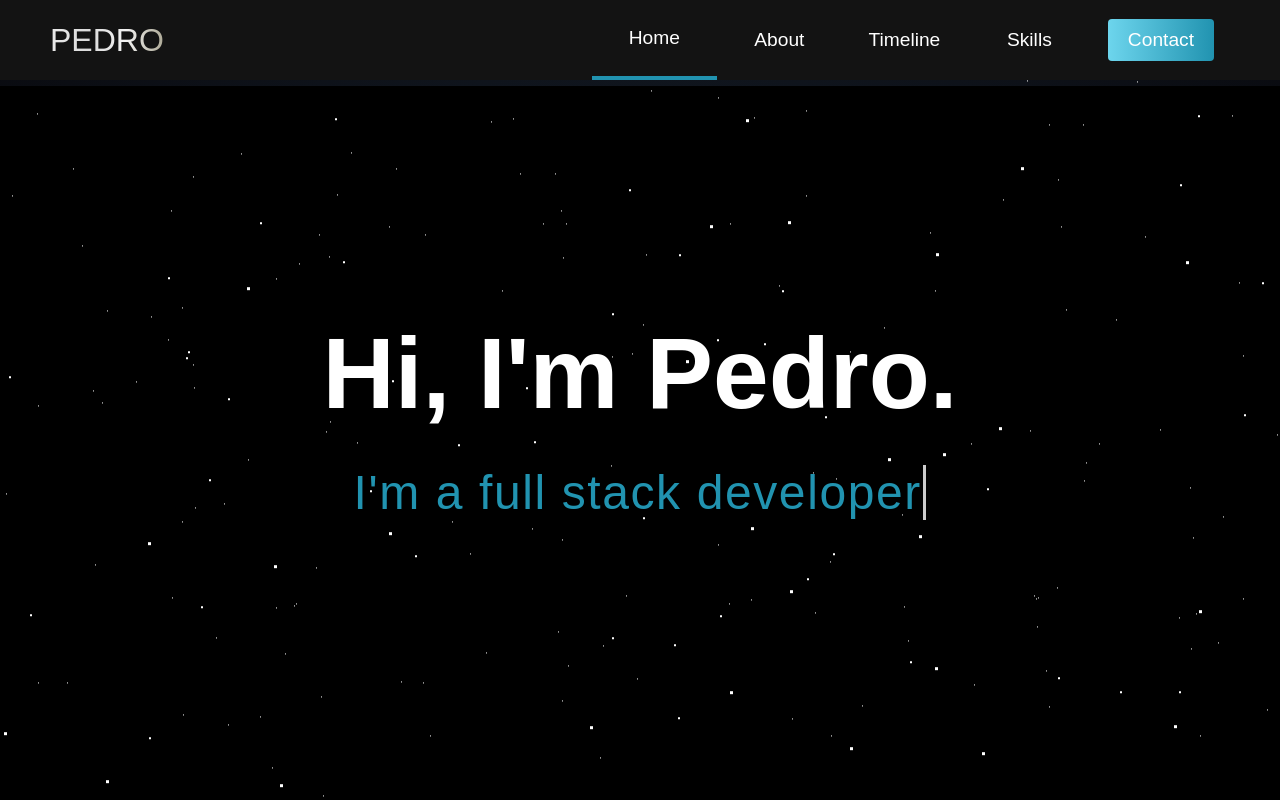
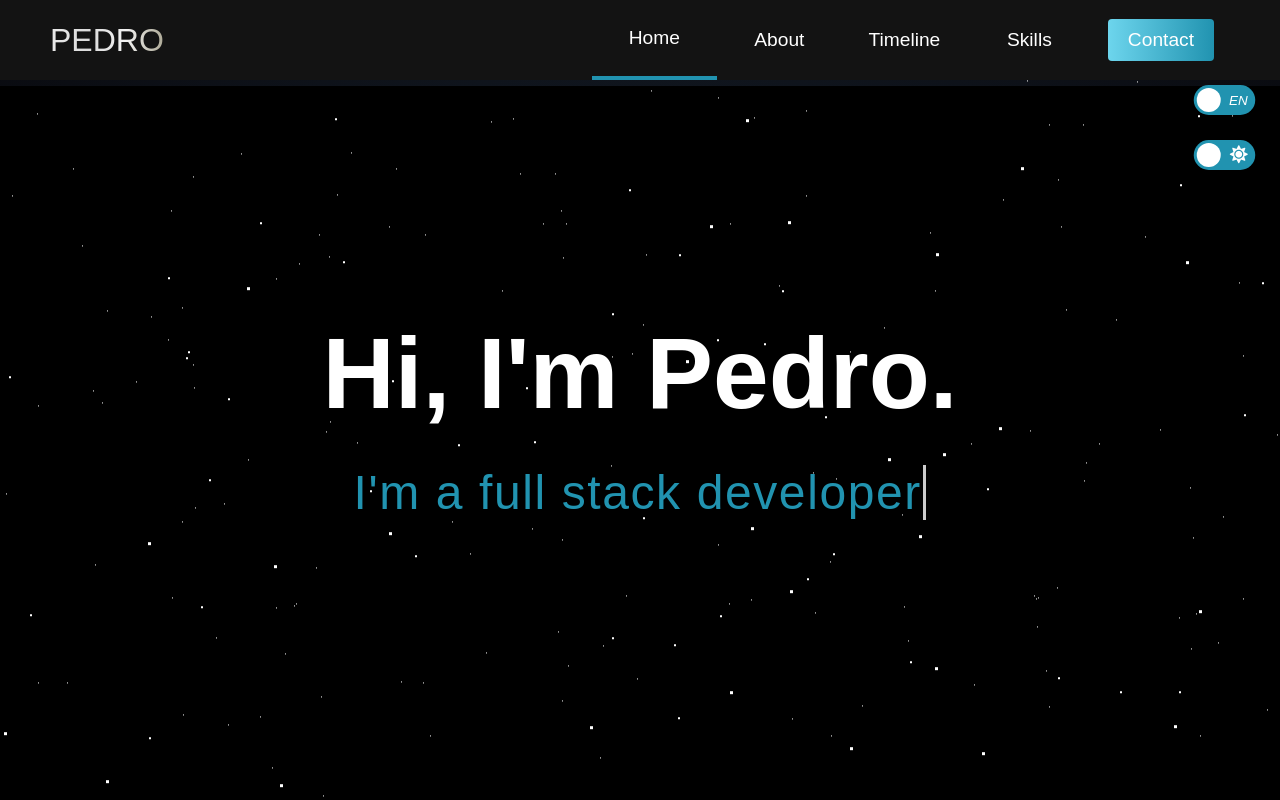
Before and after one commit to pedrofernandoch/pedrofernandoch.github.io, a plain HTML site: page index.html in a window 1280 px wide. Shown: the top 800 px of the page. Drawn offline with nearby package versions, Linux system fonts and the light colour scheme; a web font is replaced by a local one.

Commit message:
Adding switcher

```diff
--- /dev/null
+++ b/assets/css/style-switcher.css
@@ -0,0 +1,66 @@
+.style-switcher {
+    position: fixed;
+    right: 0;
+    top: 90px;
+    padding: 200px;
+    z-index: 101;
+    border-radius: 5px;
+    transition: all 0.3s ease;
+    transform: translateX(95%)
+}
+
+.style-switcher .s-icon {
+    position: absolute;
+    right: 100%;
+    margin-right: 15px;
+    cursor: pointer;
+    transition: all 0.3s ease;
+}
+
+.style-switcher .language {
+    top: 0;
+    font-size: 9px;
+    color: white;
+}
+
+.style-switcher .day-night {
+    top: 55px;
+    color: white;
+}
+
+@import url('https://fonts.googleapis.com/css?family=Muli&display=swap');
+
+.checkbox {
+    opacity: 0;
+    position: absolute;
+}
+
+.label {
+    background-color: #2193b0;
+    border-radius: 50px;
+    cursor: pointer;
+    display: flex;
+    align-items: center;
+    justify-content: space-between;
+    padding: 5px;
+    position: relative;
+    height: 20px;
+    width: 41px;
+    transform: scale(1.5);
+}
+
+.label .ball {
+    background-color: white;
+    border-radius: 50%;
+    position: absolute;
+    top: 1.9px;
+    left: 2px;
+    height: 16px;
+    width: 16px;
+    transform: translateX(0px);
+    transition: transform 0.2s linear;
+}
+
+.checkbox:checked+.label .ball {
+    transform: translateX(20px);
+}
--- a/index.html
+++ b/index.html
@@ -19,6 +19,7 @@
     <link rel="stylesheet" href="assets/css/hexagonal-gallery.css">
     <link rel="stylesheet" href="assets/css/skillbar.css">
     <link rel="stylesheet" href="assets/css/starbackground.css">
+    <link rel="stylesheet" href="assets/css/style-switcher.css">
     <title>Pedro Fernando</title>
 </head>
 
@@ -52,6 +53,26 @@
             </ul>
         </div>
     </nav>
+
+    <!-- Switch Section -->
+    <div class="style-switcher outer-shadow">
+        <div class="language s-icon outer-shadow hover-in-shadow">
+            <input type="checkbox" class="checkbox" id="chk1" />
+            <label class="label" for="chk1">
+                <i>PT</i>
+                <i>EN</i>
+                <div class="ball"></div>
+            </label>
+        </div>
+        <div class="day-night s-icon outer-shadow hover-in-shadow">
+            <input type="checkbox" class="checkbox" id="chk2" />
+            <label class="label" for="chk2">
+                <i class="fas fa-moon fa-xs"></i>
+                <i class="fas fa-sun fa-xs"></i>
+                <div class="ball"></div>
+            </label>
+        </div>
+    </div>
 
     <!-- Intro Section -->
     <div id='stars'></div>
@@ -685,6 +706,8 @@
     <script src="assets/js/typing.js"></script>
     <script src="assets/js/timeline.js"></script>
     <script src="assets/js/hexagonal-gallery.js"></script>
+    <script src="https://code.iconify.design/2/2.0.3/iconify.min.js"></script>
+    <script src="assets/js/language.js"></script>
 </body>
 
 </html>
```
